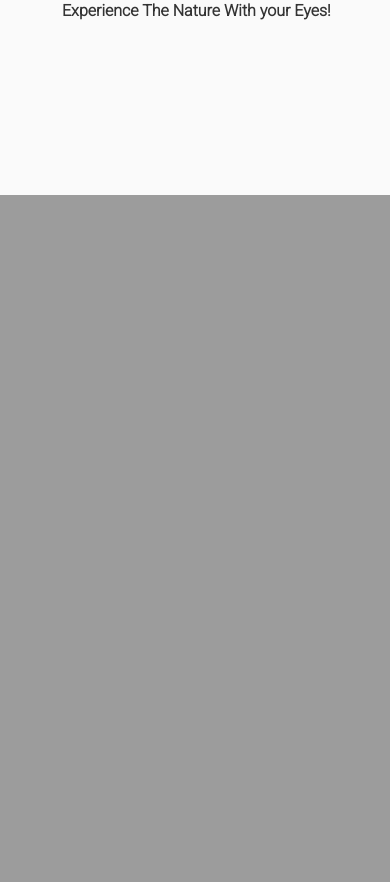
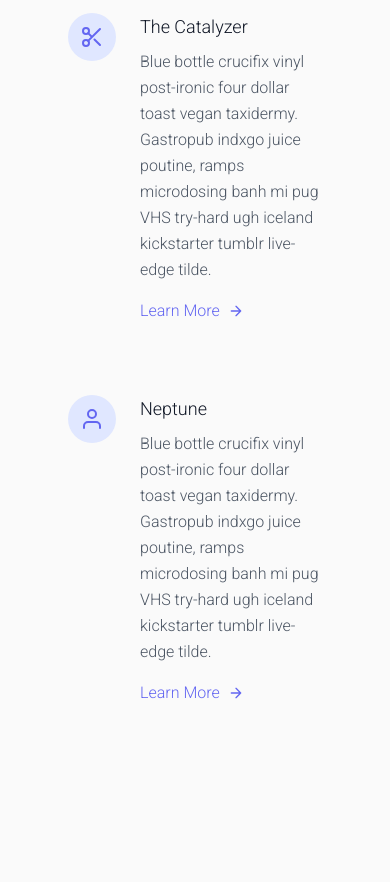
Before and after one commit to dev2404/Django-Blog-App, a Django app: page /about/ in a window 390 px wide. Shown: the part 649-1531 px from the top of the page. Before the commit the page ends 844 px from the top, so only its background shows below. Run offline with Django 3.2, Linux system fonts and the light colour scheme; parts of the project's set-up code (start-up, migrations or seed data) failed here and were passed over.

Commit message:
add about

```diff
--- a/blog/templates/blog/about.html
+++ b/blog/templates/blog/about.html
@@ -1,6 +1,153 @@
-{% extends "blog/base.html" %}
+{% extends "blog/base.html" %} {% block content %}
 
-{% block content %}
+<link
+  href="https://unpkg.com/tailwindcss@^2/dist/tailwind.min.css"
+  rel="stylesheet"
+/>
 
-<h2>about</h2>
+<section class="text-gray-600 body-font">
+  <div class="container px-5 py-24 mx-auto">
+    <h1
+      class="sm:text-3xl text-2xl font-medium title-font text-center text-gray-900 mb-20"
+    >
+      Social Media Web App<br class="hidden sm:block" />With Automatic Hate
+      Speech Detection
+    </h1>
+    <div
+      class="flex flex-wrap sm:-m-4 -mx-4 -mb-10 -mt-4 md:space-y-0 space-y-6"
+    >
+      <div class="p-4 md:w-1/3 flex">
+        <div
+          class="w-12 h-12 inline-flex items-center justify-center rounded-full bg-indigo-100 text-indigo-500 mb-4 flex-shrink-0"
+        >
+          <svg
+            fill="none"
+            stroke="currentColor"
+            stroke-linecap="round"
+            stroke-linejoin="round"
+            stroke-width="2"
+            class="w-6 h-6"
+            viewBox="0 0 24 24"
+          >
+            <path d="M22 12h-4l-3 9L9 3l-3 9H2"></path>
+          </svg>
+        </div>
+        <div class="flex-grow pl-6">
+          <h2 class="text-gray-900 text-lg title-font font-medium mb-2">
+            Shooting Stars
+          </h2>
+          <p class="leading-relaxed text-base">
+            Blue bottle crucifix vinyl post-ironic four dollar toast vegan
+            taxidermy. Gastropub indxgo juice poutine, ramps microdosing banh mi
+            pug VHS try-hard ugh iceland kickstarter tumblr live-edge tilde.
+          </p>
+          <a class="mt-3 text-indigo-500 inline-flex items-center"
+            >Learn More
+            <svg
+              fill="none"
+              stroke="currentColor"
+              stroke-linecap="round"
+              stroke-linejoin="round"
+              stroke-width="2"
+              class="w-4 h-4 ml-2"
+              viewBox="0 0 24 24"
+            >
+              <path d="M5 12h14M12 5l7 7-7 7"></path>
+            </svg>
+          </a>
+        </div>
+      </div>
+      <div class="p-4 md:w-1/3 flex">
+        <div
+          class="w-12 h-12 inline-flex items-center justify-center rounded-full bg-indigo-100 text-indigo-500 mb-4 flex-shrink-0"
+        >
+          <svg
+            fill="none"
+            stroke="currentColor"
+            stroke-linecap="round"
+            stroke-linejoin="round"
+            stroke-width="2"
+            class="w-6 h-6"
+            viewBox="0 0 24 24"
+          >
+            <circle cx="6" cy="6" r="3"></circle>
+            <circle cx="6" cy="18" r="3"></circle>
+            <path d="M20 4L8.12 15.88M14.47 14.48L20 20M8.12 8.12L12 12"></path>
+          </svg>
+        </div>
+        <div class="flex-grow pl-6">
+          <h2 class="text-gray-900 text-lg title-font font-medium mb-2">
+            The Catalyzer
+          </h2>
+          <p class="leading-relaxed text-base">
+            Blue bottle crucifix vinyl post-ironic four dollar toast vegan
+            taxidermy. Gastropub indxgo juice poutine, ramps microdosing banh mi
+            pug VHS try-hard ugh iceland kickstarter tumblr live-edge tilde.
+          </p>
+          <a class="mt-3 text-indigo-500 inline-flex items-center"
+            >Learn More
+            <svg
+              fill="none"
+              stroke="currentColor"
+              stroke-linecap="round"
+              stroke-linejoin="round"
+              stroke-width="2"
+              class="w-4 h-4 ml-2"
+              viewBox="0 0 24 24"
+            >
+              <path d="M5 12h14M12 5l7 7-7 7"></path>
+            </svg>
+          </a>
+        </div>
+      </div>
+      <div class="p-4 md:w-1/3 flex">
+        <div
+          class="w-12 h-12 inline-flex items-center justify-center rounded-full bg-indigo-100 text-indigo-500 mb-4 flex-shrink-0"
+        >
+          <svg
+            fill="none"
+            stroke="currentColor"
+            stroke-linecap="round"
+            stroke-linejoin="round"
+            stroke-width="2"
+            class="w-6 h-6"
+            viewBox="0 0 24 24"
+          >
+            <path d="M20 21v-2a4 4 0 00-4-4H8a4 4 0 00-4 4v2"></path>
+            <circle cx="12" cy="7" r="4"></circle>
+          </svg>
+        </div>
+        <div class="flex-grow pl-6">
+          <h2 class="text-gray-900 text-lg title-font font-medium mb-2">
+            Neptune
+          </h2>
+          <p class="leading-relaxed text-base">
+            Blue bottle crucifix vinyl post-ironic four dollar toast vegan
+            taxidermy. Gastropub indxgo juice poutine, ramps microdosing banh mi
+            pug VHS try-hard ugh iceland kickstarter tumblr live-edge tilde.
+          </p>
+          <a class="mt-3 text-indigo-500 inline-flex items-center"
+            >Learn More
+            <svg
+              fill="none"
+              stroke="currentColor"
+              stroke-linecap="round"
+              stroke-linejoin="round"
+              stroke-width="2"
+              class="w-4 h-4 ml-2"
+              viewBox="0 0 24 24"
+            >
+              <path d="M5 12h14M12 5l7 7-7 7"></path>
+            </svg>
+          </a>
+        </div>
+      </div>
+    </div>
+  </div>
+</section>
+<style>
+  img {
+    margin-top: 100px;
+  }
+</style>
 {% endblock content %}
```
